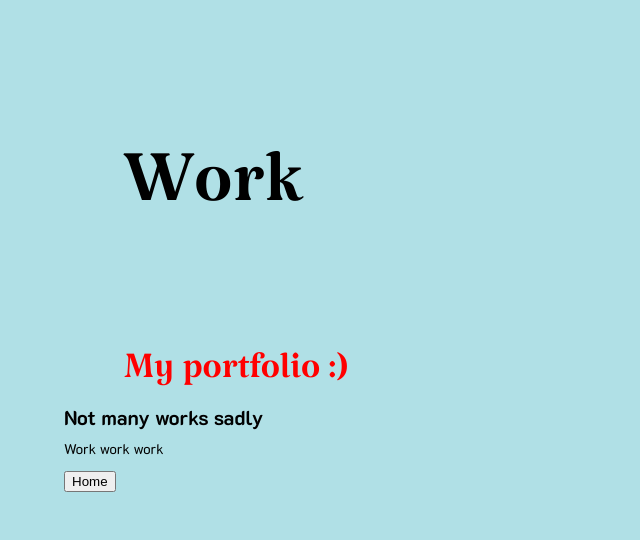
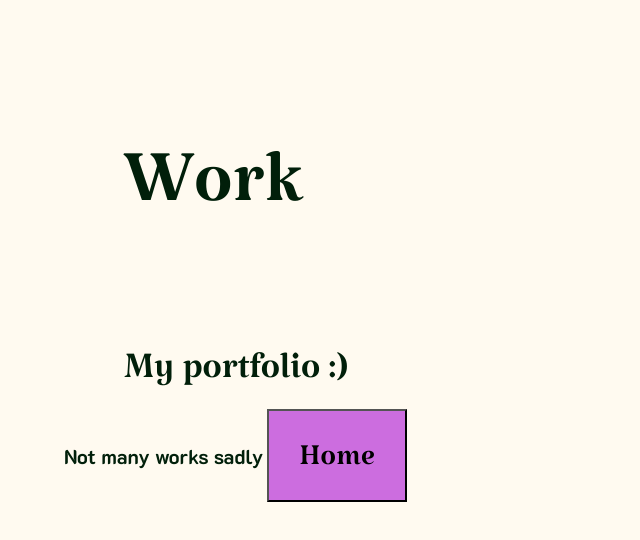
Before and after one commit to racsooo/racsooo.github.io, a plain HTML site: page work.html in a window 1280 px wide. Shown: the whole page, without its empty margins (0-640 px from the left). Drawn offline with Linux system fonts and the light colour scheme.

Commit message:
Changed style

```diff
--- a/style.css
+++ b/style.css
@@ -50,7 +50,8 @@
 
 
 body {
-  background-color: powderblue;
+  background-color: floralwhite;
+  color: #011f0a;
   margin:5%;
 }
 h1 {
@@ -61,7 +62,6 @@ h1 {
   font-weight: normal;
 }
 strong {
-  color: red;
   font-family: 'katibehregular';
   font-size: 50px;
   font-weight: normal;
@@ -80,3 +80,10 @@ p {
   font-size: 14px;
   font-style: normal;
 }
+
+button {
+  font-family: 'katibehregular';
+  font-size: 40px;
+  padding: 10px 30px;
+  background-color: #cc6ddf;
+}
--- a/work.html
+++ b/work.html
@@ -4,7 +4,7 @@
 
 <title>Oscar W</title>
 <link rel="stylesheet" href="style.css">
-<link rel="icon" type="image/x-icon" href="/images/icon.png">
+<link rel="icon" type="image/x-icon" href="images/icon.png">
 </head>
 
 <body>
@@ -13,7 +13,6 @@
 <strong>My portfolio :)</strong>
 <br>
 <em>Not many works sadly</em>
-<p>Work work work</p>
 <button onclick="document.location='index.html'">Home</button>
 </body>
 </html>
```
Also changed, not shown: index.html (+1 -1 lines), images/amys process (1).png (added), images/amys process (10).png (added), images/amys process (11).png (added), images/amys process (2).png (added), images/amys process (3).png (added), images/amys process (4).png (added), images/amys process (5).png (added), images/amys process (6).png (added), images/amys process (7).png (added), images/amys process (8).png (added), images/amys process (9).png (added).
